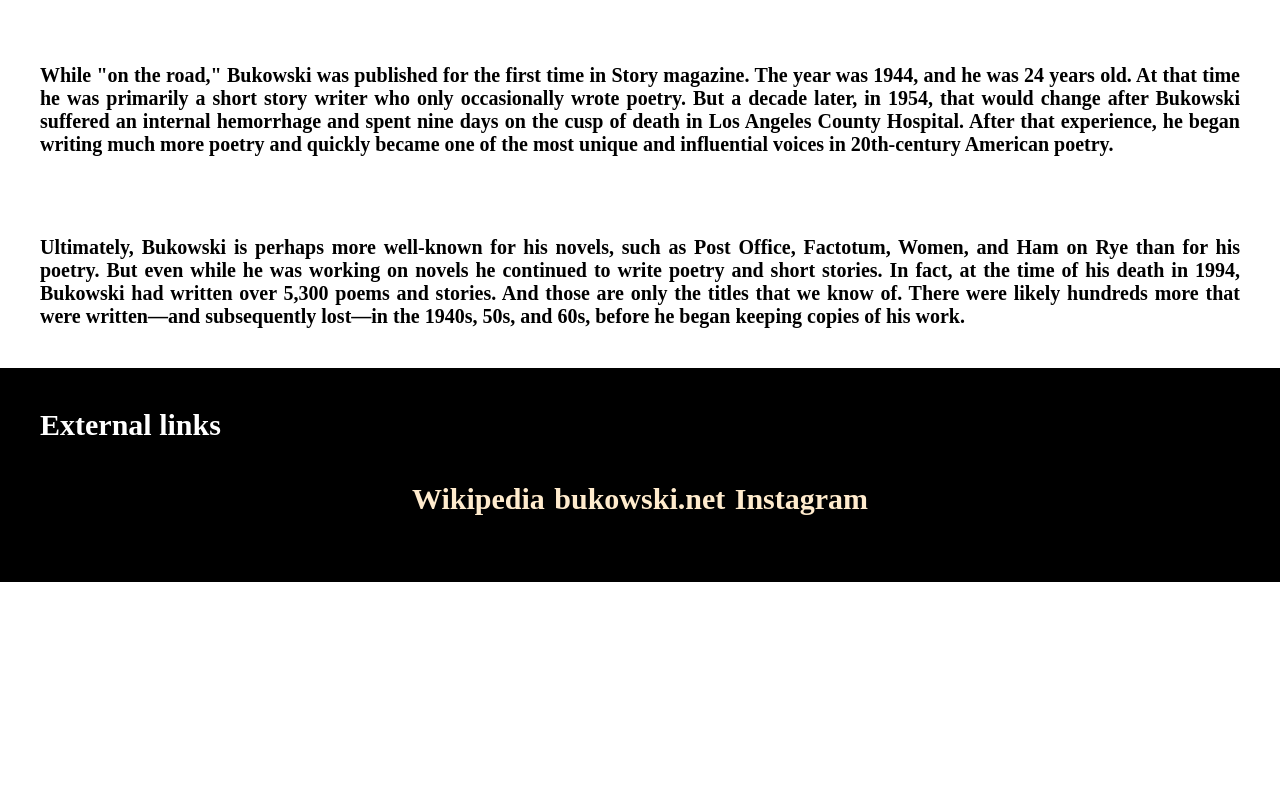
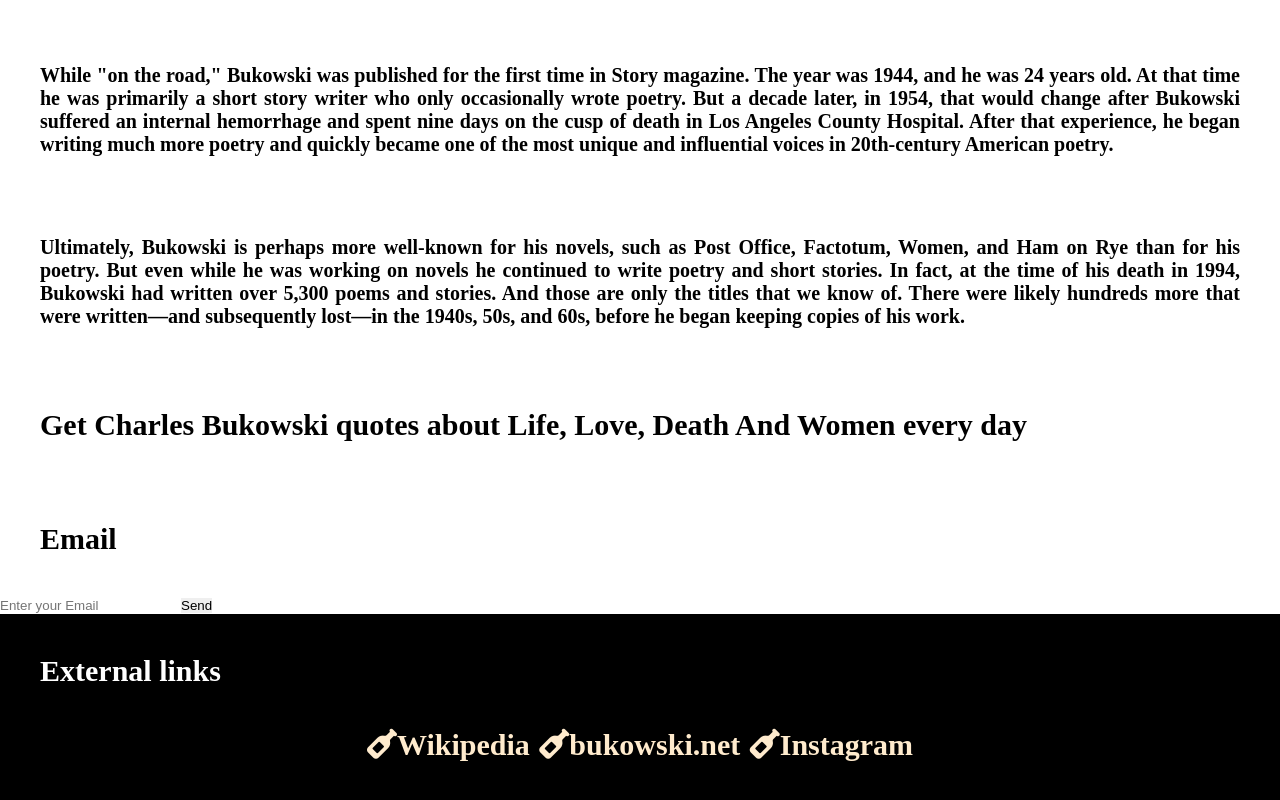
Before and after one commit to KrisHoody/charles_bukowski-writer, a plain HTML site: page index.html in a window 1280 px wide. Shown: the part 735-1535 px from the top of the page. Before the commit the page ends 1317 px from the top, so only its background shows below. Drawn offline with Linux system fonts and the light colour scheme; a web font is replaced by a local one.

Commit message:
Add form section

```diff
--- a/assets/css/style2.css
+++ b/assets/css/style2.css
@@ -100,8 +100,6 @@ footer {
 #photos > img {
     width: 100%;
     column-gap: 0;
-    border: 2px;
-    margin: 2px;
 }
 /*medium screen*/
 
@@ -121,3 +119,19 @@ footer {
 }
 
 /*large screen*/
+
+
+li > a {
+    text-decoration: ;
+}
+
+/*form*/
+
+#form {
+    font-size: large;
+    display: inline;
+}
+
+#email-form {
+    display: inlin;
+}
--- a/index.html
+++ b/index.html
@@ -10,6 +10,7 @@
 
   <link rel="stylesheet" href="assets/css/style2.css">
   <title>Charles Bukowski "Dirty Old Man"</title>
+  <script src="https://kit.fontawesome.com/49a1eb2bb7.js" crossorigin="anonymous"></script>
 </head>
 
 <body>
@@ -61,6 +62,16 @@
       </p>
     </div>
   </section>
+  <section class="form">
+    <div>
+      <h2>Get Charles Bukowski quotes about Life, Love, Death And Women every day</h2>
+      <form id="email-form" action="#">
+        <label for="email"><h2>Email</h2></label>
+        <input id="email" type="email" name="email" placeholder="Enter your Email" required>
+        <input type="submit" value="Send">
+      </form>
+    </div>
+  </section>
   <section id="external-links">
     <h2>External links</h2>
   </section>
@@ -68,15 +79,17 @@
     <ul id="useful-links">
       <li>
         <a href="https://en.wikipedia.org/wiki/Charles_Bukowski" aria-label="Visit Charles Bukowski Wikipedia"
-          target="_blank">Wikipedia</a>
+          target="_blank"><i class="fas fa-wine-bottle"></i>Wikipedia</a>
       </li>
       <li>
-        <a href="https://bukowski.net/" aria-label="Visit Charles Bukowski website" target="_blank">bukowski.net</a>
+        <a href="https://bukowski.net/" aria-label="Visit Charles Bukowski website" target="_blank"><i
+            class="fas fa-wine-bottle"></i>bukowski.net</a>
       </li>
 
       <li>
         <a href="https://www.instagram.com/charlesbukowskiquotes/"
-          aria-label="Visit Instagram with Charles Bukowski Quotes" target="_blank">Instagram</a>
+          aria-label="Visit Instagram with Charles Bukowski Quotes" target="_blank"><i
+            class="fas fa-wine-bottle"></i>Instagram</a>
       </li>
     </ul>
   </footer>
```
Also changed, not shown: biography.html (+4 -3 lines), books_poems.html (+4 -3 lines), gallery.html (+4 -3 lines).
